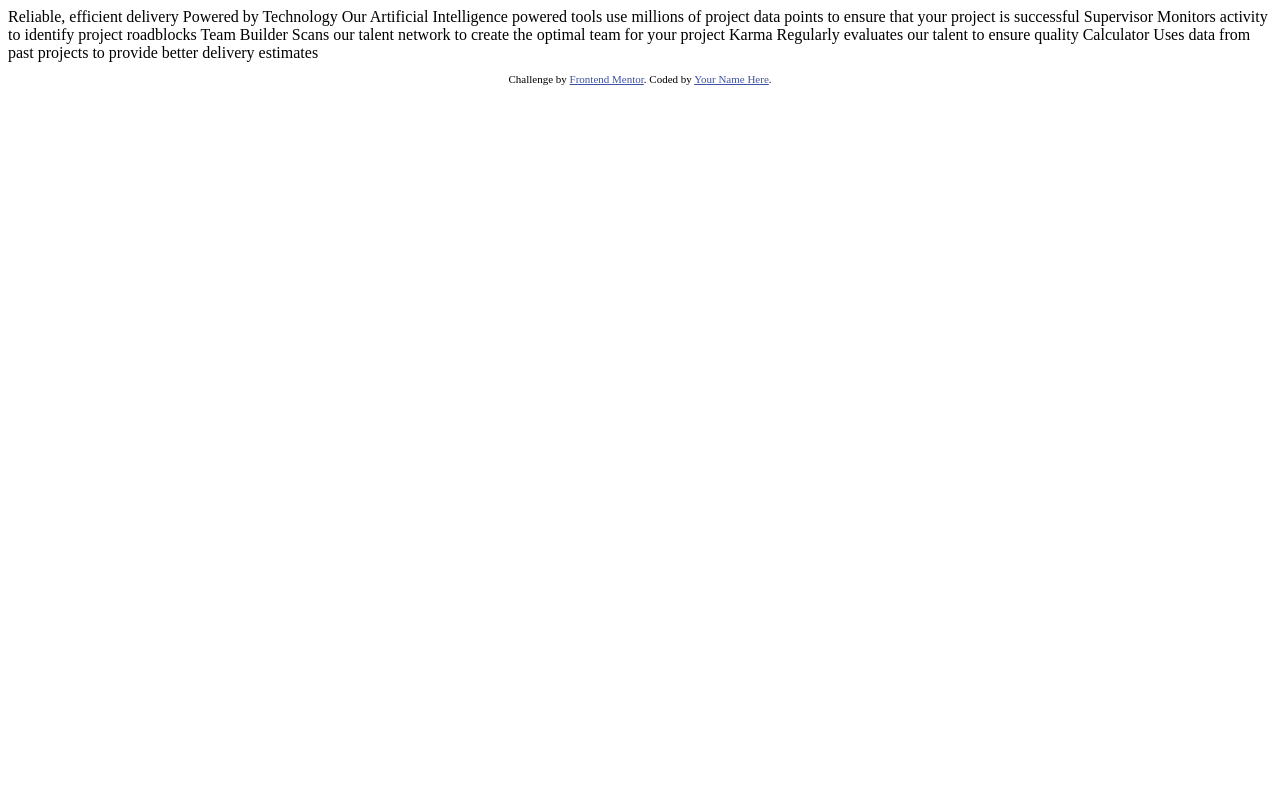
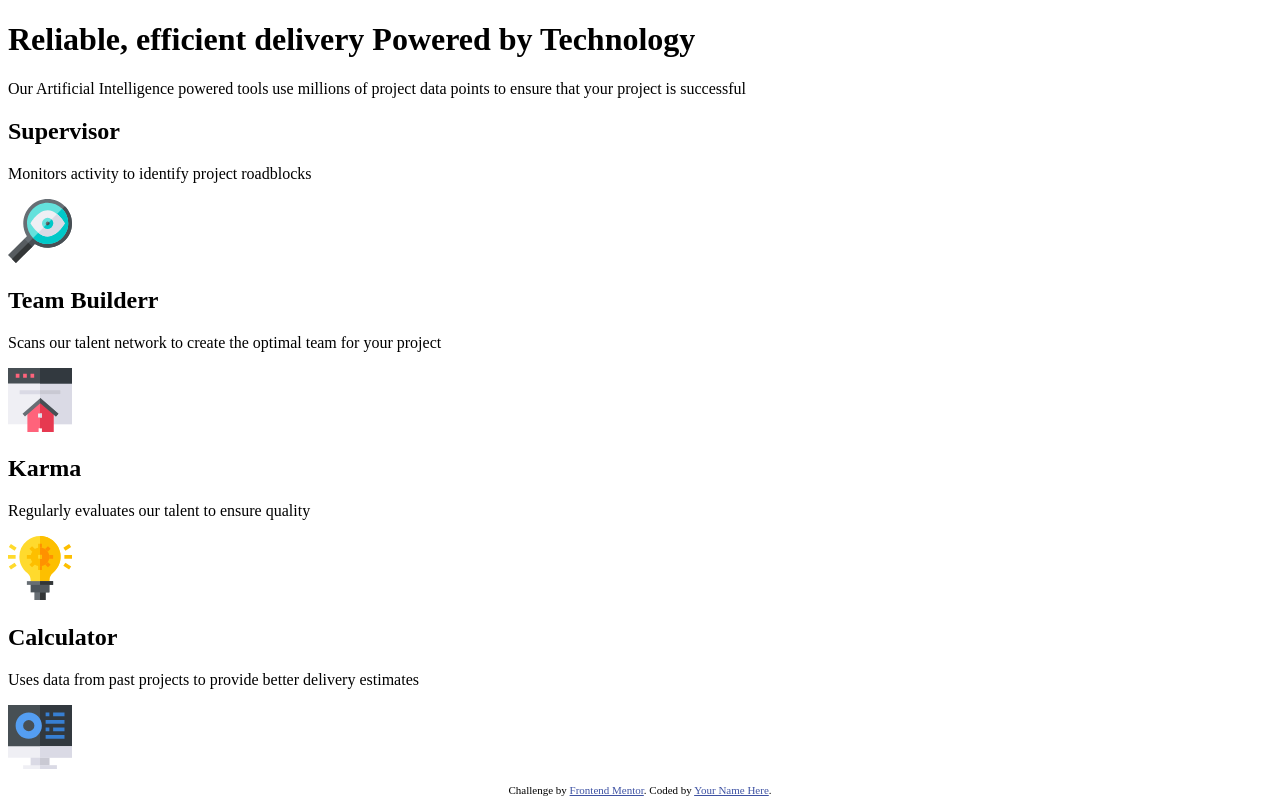
Before and after one commit to AlwinJun/four-card-feature-section-master, a plain HTML site: page index.html in a window 1280 px wide. Drawn offline with Linux system fonts and the light colour scheme.

Commit message:
Update index.html

```diff
--- a/index.html
+++ b/index.html
@@ -1,45 +1,67 @@
 <!DOCTYPE html>
 <html lang="en">
   <head>
-  <meta charset="UTF-8">
-  <meta name="viewport" content="width=device-width, initial-scale=1.0"> <!-- displays site properly based on user's device -->
+    <meta charset="UTF-8" />
+    <meta name="viewport" content="width=device-width, initial-scale=1.0" />
+    <!-- displays site properly based on user's device -->
 
-  <link rel="icon" type="image/png" sizes="32x32" href="./images/favicon-32x32.png">
+    <link rel="icon" type="image/png" sizes="32x32" href="./images/favicon-32x32.png" />
 
+    <!--Google fonts-->
+    <link rel="preconnect" href="https://fonts.googleapis.com" />
+    <link rel="preconnect" href="https://fonts.gstatic.com" crossorigin />
+    <link href="https://fonts.googleapis.com/css2?family=Poppins:wght@200;400;600&display=swap" rel="stylesheet" />
+
+    <link rel="stylesheet" href="css/style" />
     <title>Frontend Mentor | Four card feature section</title>
 
     <!-- Feel free to remove these styles or customise in your own stylesheet 👍 -->
     <style>
-    .attribution { font-size: 11px; text-align: center; }
-    .attribution a { color: hsl(228, 45%, 44%); }
+      .attribution {
+        font-size: 11px;
+        text-align: center;
+      }
+      .attribution a {
+        color: hsl(228, 45%, 44%);
+      }
     </style>
   </head>
   <body>
+    <div class="container">
+      <header>
+        <h1>
+          <span class="header-top">Reliable, efficient delivery</span>
+          <span class="header-bottom">Powered by Technology</span>
+        </h1>
+        <p class="subtitle">Our Artificial Intelligence powered tools use millions of project data points to ensure that your project is successful</p>
+      </header>
 
-  Reliable, efficient delivery
-  Powered by Technology
-
-  Our Artificial Intelligence powered tools use millions of project data points
-  to ensure that your project is successful
-
-  Supervisor
-  Monitors activity to identify project roadblocks
-
-  Team Builder
-  Scans our talent network to create the optimal team for your project
-
-  Karma
-  Regularly evaluates our talent to ensure quality
-
-  Calculator
-  Uses data from past projects to provide better delivery estimates
-
-
+      <main class="content">
+        <div class="card" id="supervisor">
+          <h2 class="card-title">Supervisor</h2>
+          <p class="card-text">Monitors activity to identify project roadblocks</p>
+          <img src="images/icon-supervisor.svg" alt="icon-supervisor" class="card-img" />
+        </div>
+        <div class="card" id="team-builder">
+          <h2 class="card-title">Team Builderr</h2>
+          <p class="card-text">Scans our talent network to create the optimal team for your project</p>
+          <img src="images/icon-team-builder.svg" alt="icon-team-builder" class="card-img" />
+        </div>
+        <div class="card" id="karma">
+          <h2 class="card-title">Karma</h2>
+          <p class="card-text">Regularly evaluates our talent to ensure quality</p>
+          <img src="images/icon-karma.svg" alt="icon-karma" class="card-img" />
+        </div>
+        <div class="card" id="calculator">
+          <h2 class="card-title">Calculator</h2>
+          <p class="card-text">Uses data from past projects to provide better delivery estimates</p>
+          <img src="images/icon-calculator.svg" alt="icon-calculator" class="card-img" />
+        </div>
+      </main>
+    </div>
+    <!--End container-->
     <footer>
-    <p class="attribution">
-      Challenge by <a href="https://www.frontendmentor.io?ref=challenge" target="_blank">Frontend Mentor</a>.
-      Coded by <a href="#">Your Name Here</a>.
-    </p>
+      <p class="attribution">Challenge by <a href="https://www.frontendmentor.io?ref=challenge" target="_blank">Frontend Mentor</a>. Coded by <a href="#">Your Name Here</a>.</p>
     </footer>
   </body>
 </html>
```
Lines whose indentation alone changed are shown as unchanged.
